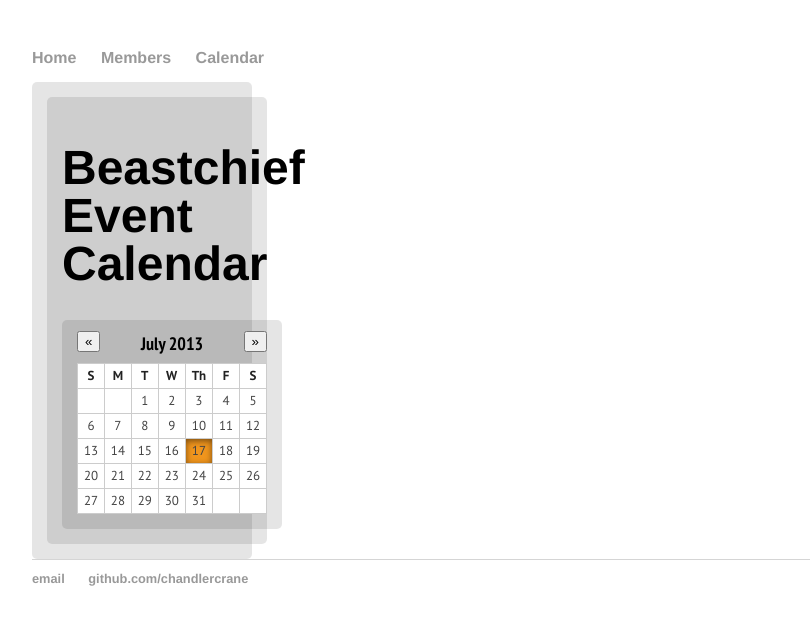
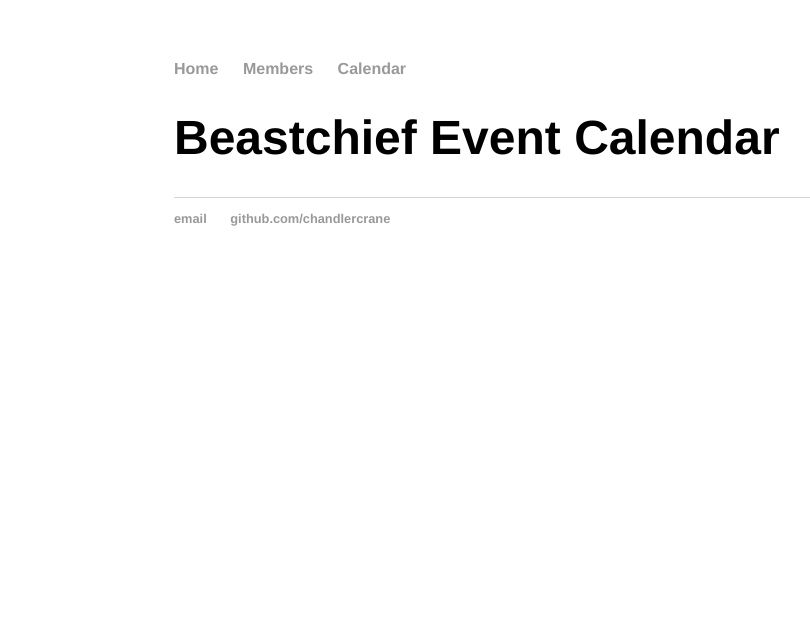
Before and after one commit to chandlercrane/beastchiefs.github.io, a Jekyll site: the page built from calendar/index.html, in a window 1280 px wide. Shown: the top 625 px of the page, without its empty margins (18-828 px from the left). Built offline with Jekyll 4.4.1, drawn with Linux system fonts in a browser that asks for light colours.

Commit message:
Update index.html

```diff
--- a/calendar/index.html
+++ b/calendar/index.html
@@ -4,139 +4,4 @@ title: Calendar
 ---
 <div>
 	<h1>Beastchief Event Calendar</h1>
-		<head>
-
-		  <meta charset="utf-8">
-
-		  <link href='http://fonts.googleapis.com/css?family=PT+Sans:400,700,400italic,700italic' rel='stylesheet' type='text/css'>
-		  <link href='http://fonts.googleapis.com/css?family=PT+Sans+Narrow:400,700' rel='stylesheet' type='text/css'>
-
-
-		  <style>
-		    body {
-		      line-height: 1;
-		      margin: 50px;
-		    }
-		    div {
-		      background: rgba(0, 0, 0, .1);
-		      border-radius: 5px;
-		      box-sizing: border-box;
-		      padding: 15px;
-		      width: 220px;
-		    }
-		    header {
-		      overflow: clear;
-		      position: relative;
-		    }
-		    h2 {
-		      font-family: 'PT Sans Narrow', sans-serif;
-		      font-size: 18px;
-		      font-weight: 700;
-		      margin: 0 0 10px;
-		      text-align: center;
-		    }
-		    button {
-		      position: absolute;
-		      top: -4px;
-		    }
-		    button:first-child {
-		      left: 0;
-		    }
-		    button:last-child {
-		      right: 0;
-		    }
-		    table {
-		      background: #fff;
-		      border-collapse: collapse;
-		      color: #222;
-		      font-family: 'PT Sans', sans-serif;
-		      font-size: 13px;
-		      width: 100%;
-		    }
-		    td {
-		      border: 1px solid #ccc;
-		      color: #444;
-		      line-height: 22px;
-		      text-align: center;
-		    }
-		    tr:first-child td {
-		      color: #222;
-		      font-weight: 700;
-		    }
-		    .selected {
-		      background: #f0951d;
-		      border: 0;
-		      box-shadow: 0 2px 6px rgba(0, 0, 0, .5) inset;
-		    }
-		  </style>
-
-		</head>
-
-		<body>
-
-		<div>
-		  <header>
-		    <button>«</button>
-		    <h2>July 2013</h2>
-		    <button>»</button>
-		  </header>
-		<table>
-		  <tr>
-		    <td>S</td>
-		    <td>M</td>
-		    <td>T</td>
-		    <td>W</td>
-		    <td>Th</td>
-		    <td>F</td>
-		    <td>S</td>
-		  </tr>
-		  <tr>
-		    <td></td>
-		    <td></td>
-		    <td>1</td>
-		    <td>2</td>
-		    <td>3</td>
-		    <td>4</td>
-		    <td>5</td>
-		  </tr>
-		  <tr>
-		    <td>6</td>
-		    <td>7</td>
-		    <td>8</td>
-		    <td>9</td>
-		    <td>10</td>
-		    <td>11</td>
-		    <td>12</td>
-		  </tr>
-		  <tr>
-		    <td>13</td>
-		    <td>14</td>
-		    <td>15</td>
-		    <td>16</td>
-		    <td class="selected">17</td>
-		    <td>18</td>
-		    <td>19</td>
-		  </tr>
-		  <tr>
-		    <td>20</td>
-		    <td>21</td>
-		    <td>22</td>
-		    <td>23</td>
-		    <td>24</td>
-		    <td>25</td>
-		    <td>26</td>
-		  </tr>
-		  <tr>
-		    <td>27</td>
-		    <td>28</td>
-		    <td>29</td>
-		    <td>30</td>
-		    <td>31</td>
-		    <td></td>
-		    <td></td>
-		  </tr>
-		</table>
-		</div>
-		</body>
-		</html>
 </div>
```
